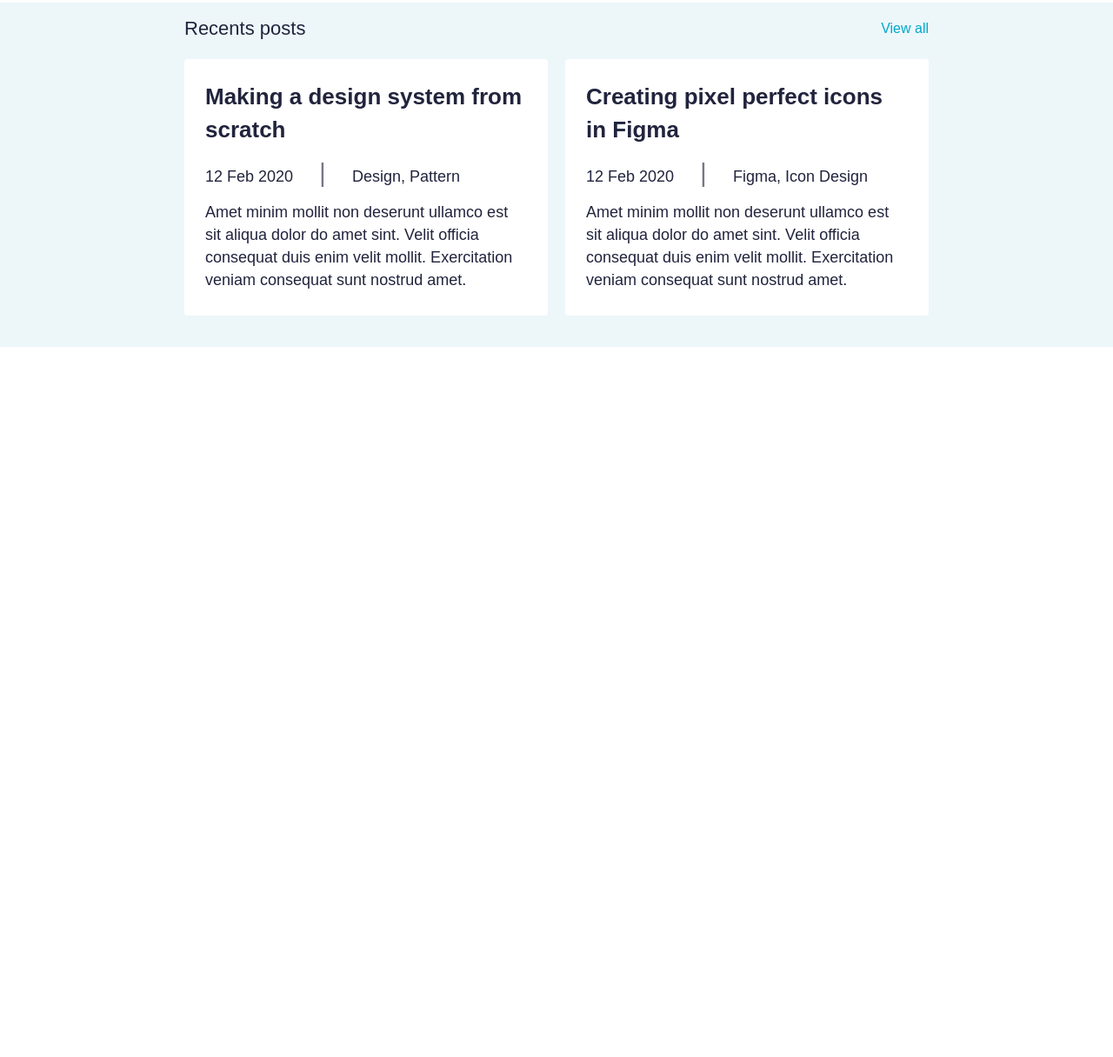
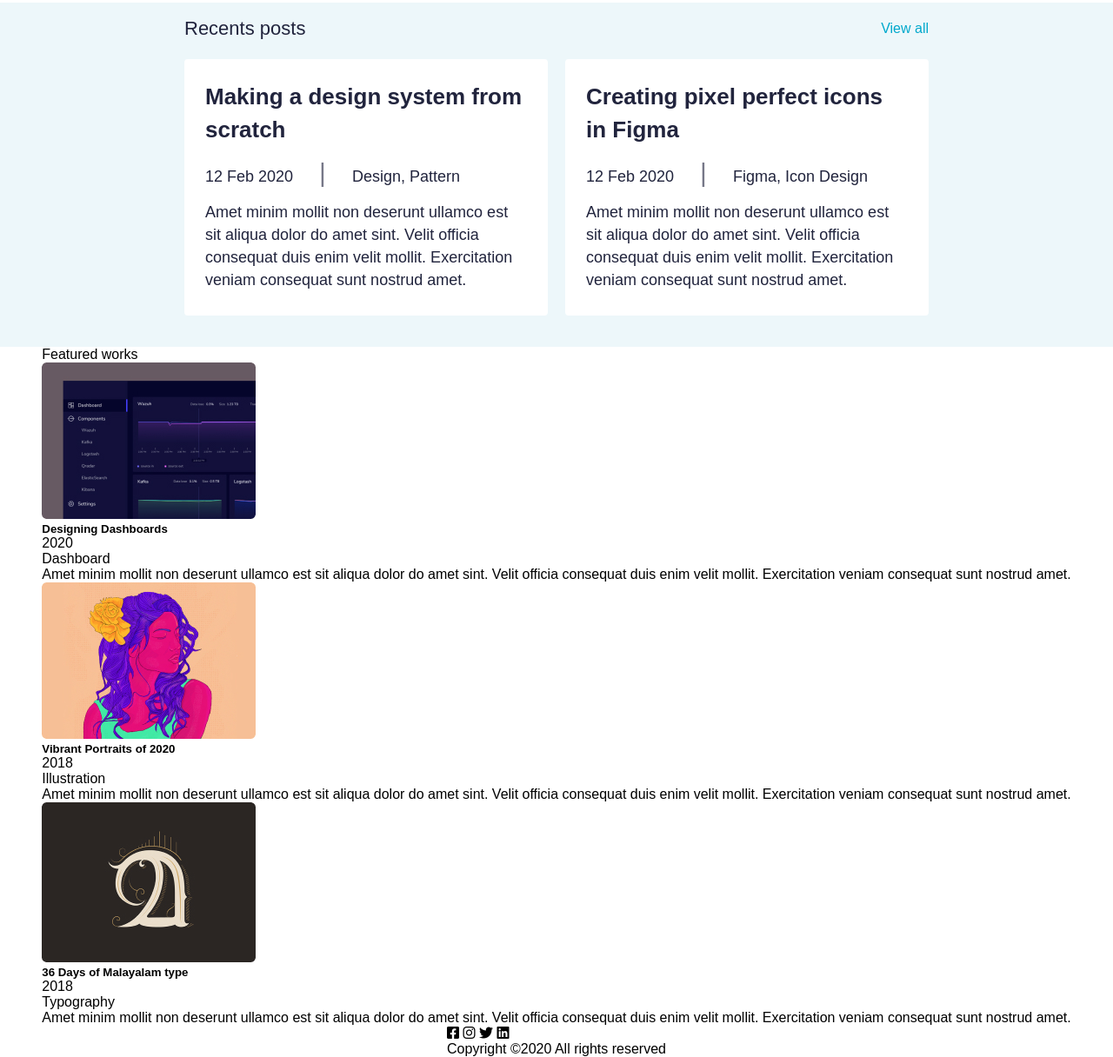
Before and after one commit to alisherax777/John-Figma__project_second, a plain HTML site: page index.html in a window 1280 px wide. Shown: the part 578-1794 px from the top of the page at 87% size. Before the commit the page ends 977 px from the top, so only its background shows below. Drawn offline with Linux system fonts and the light colour scheme.

Commit message:
feat: add malayam.jpg

```diff
--- a/index.html
+++ b/index.html
@@ -5,6 +5,7 @@
     <meta http-equiv="X-UA-Compatible" content="IE=edge">
     <meta name="viewport" content="width=device-width, initial-scale=1.0">
     <title>John_figma</title>
+    <link rel="stylesheet" href="https://cdnjs.cloudflare.com/ajax/libs/font-awesome/6.1.1/css/all.min.css">
     <link rel="stylesheet" href="css/media.css">
     <link rel="stylesheet" href="css/media.css.map">
 </head>
@@ -65,6 +66,81 @@
                 </article>
             </section>
     </section>
-    <main></main>
+    <main>
+        <section class="main-title">
+            <p>
+                Featured works
+            </p>
+        </section>
+        <section class="main-item">
+            <div class="main-item__image">
+                <img src="img/dashboards.jpg" alt="dashboards">
+            </div>
+            <div class="main-item__blog">
+                <h5>Designing Dashboards</h5>
+                <section class="main-item__data">
+                    <div>2020</div>
+                    <section>Dashboard</section>
+                </section>
+                <p>
+                    Amet minim mollit non deserunt ullamco est sit aliqua dolor do amet sint.
+                    Velit officia consequat duis enim velit mollit. Exercitation veniam consequat sunt nostrud amet.
+                </p>
+            </div>
+        </section>
+        <section class="main-item">
+            <div class="main-item__image">
+                <img src="img/portrait.jpg" alt="dashboards">
+            </div>
+            <div class="main-item__blog">
+                <h5>Vibrant Portraits of 2020</h5>
+                <section class="main-item__data">
+                    <div>2018</div>
+                    <section>Illustration</section>
+                </section>
+                <p>
+                    Amet minim mollit non deserunt ullamco est sit aliqua dolor do amet sint.
+                    Velit officia consequat duis enim velit mollit. Exercitation veniam consequat sunt nostrud amet.
+                </p>
+            </div>
+        </section>
+        <section class="main-item">
+            <div class="main-item__image">
+                <img src="img/malayam.jpg" alt="dashboards">
+            </div>
+            <div class="main-item__blog">
+                <h5>36 Days of Malayalam type</h5>
+                <section class="main-item__data">
+                    <div>2018</div>
+                    <section>Typography</section>
+                </section>
+                <p>
+                    Amet minim mollit non deserunt ullamco est sit aliqua dolor do amet sint.
+                    Velit officia consequat duis enim velit mollit. Exercitation veniam consequat sunt nostrud amet.
+                </p>
+            </div>
+        </section>
+    </main>
+    <footer>
+        <section class="footer-item">
+            <div class="footer-item__icon">
+                <a href="#">
+                    <i class="fa-brands fa-facebook-square"></i>
+                </a>
+                <a href="#">
+                    <i class="fa-brands fa-instagram"></i>
+                </a>
+                <a href="#">
+                    <i class="fa-brands fa-twitter"></i>
+                </a>
+                <a href="#">
+                    <i class="fa-brands fa-linkedin"></i>
+                </a>
+            </div>
+            <p>
+                Copyright ©2020 All rights reserved
+            </p>
+        </section>
+    </footer>
 </body>
 </html>
```
Also changed, not shown: img/dashboards.jpg (added), img/malayam.jpg (added), img/portrait.jpg (added).
